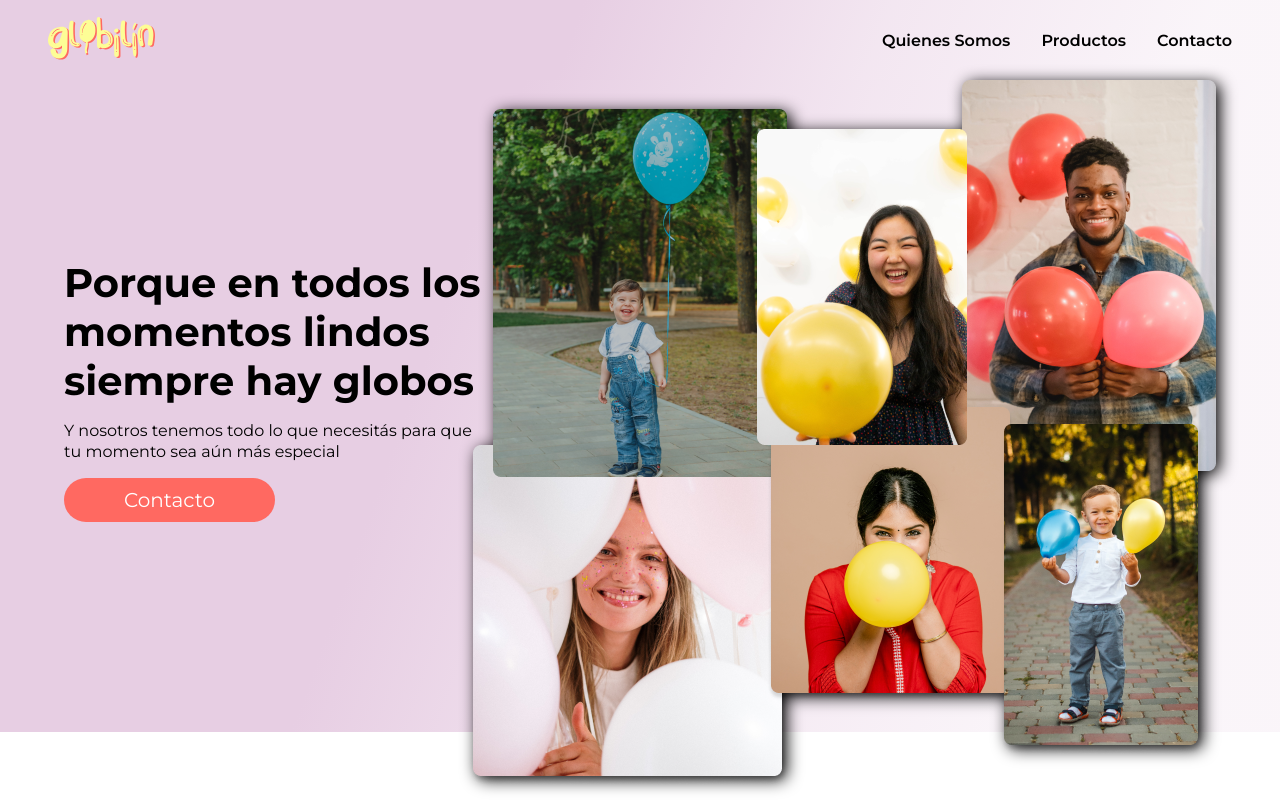
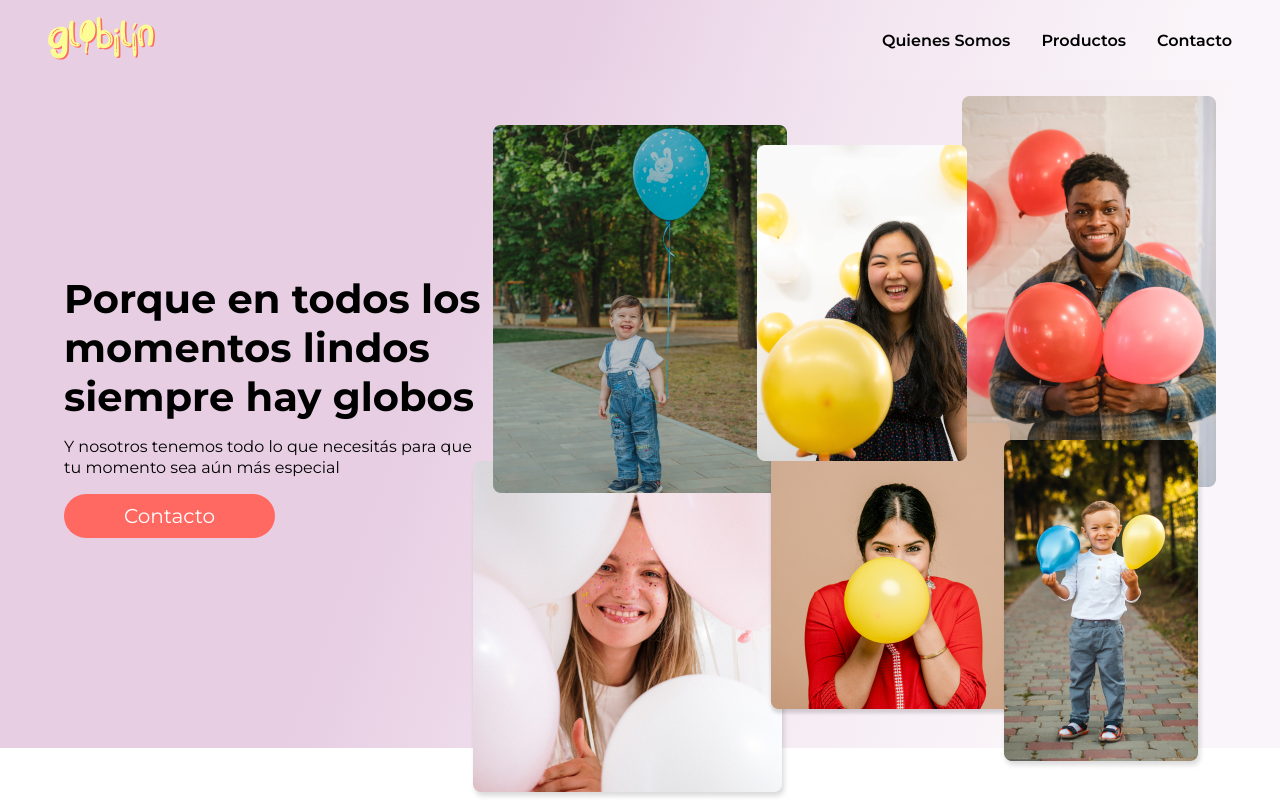
Before and after one commit to JonMenez/Globilin, a React app: page / in a window 1280 px wide. Shown: the top 800 px of the page. Built offline with nearby package versions, Linux system fonts and the light colour scheme.

Commit message:
[UPDATE] images drop-shadow

```diff
--- a/src/styles/hero.scss
+++ b/src/styles/hero.scss
@@ -3,6 +3,7 @@
    background: linear-gradient(109.77deg, #E7CEE3 5.92%, #E7CEE3 34.66%, rgba(231, 206, 227, 0.5) 58.17%, rgba(231, 206, 227, 0.2) 83%);
    margin: auto;
    padding-bottom: 2rem;
+   padding-top: 1rem;
 
    &__container {
        position: relative;
@@ -21,10 +22,6 @@
        position: absolute;
        top: 0;
        right: 0;
-
-       img {
-        filter: drop-shadow( .3em .2em  .5em );
-      }
    }
 
    &__text {
```
